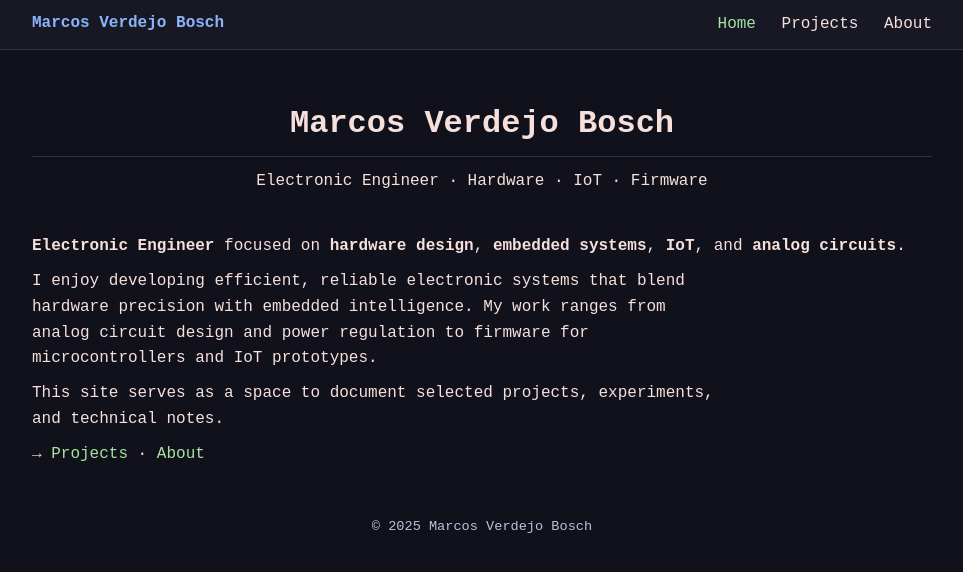
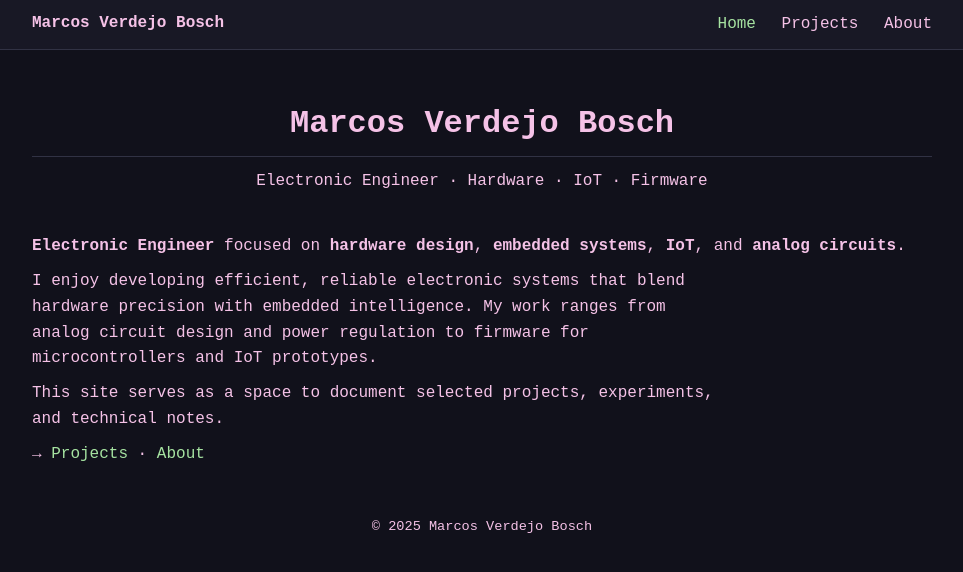
Before and after one commit to MarcosVerde/MarcosVerde.github.io, a Jekyll site: the page built from index.md, in a window 1280 px wide. Shown: the top 572 px of the page, without its empty margins (158-1121 px from the left). Built offline with Jekyll 4.4.1, drawn with Linux system fonts in a browser that asks for light colours.

Commit message:
Update style.css
Align nav title with main text color and brighten primary text tone

```diff
--- a/assets/css/style.css
+++ b/assets/css/style.css
@@ -8,8 +8,8 @@
   /* Base tones from the palette */
   --bg: #11111b;        /* main background (darkest) */
   --bg-alt: #181825;    /* navbar / panels */
-  --fg: #f5e0dc;        /* main text: lighter, almost white */
-  --muted: #bac2de;     /* secondary text: soft cool gray-blue */
+  --fg: #f5c2e7;        /* main text: brighter pale pink/white */
+  --muted: #f5c2e7;     /* secondary text pale pink/white */
   --line: #313244;      /* borders / separators */
 
   /* Accents from the palette */
@@ -112,9 +112,10 @@ li {
 
 .nav-title {
   font-weight: 700;
-  color: var(--accent);
+  color: var(--fg);     /* same color as main text */
   text-decoration: none;
 }
+
 
 /* Nav links */
 
```
